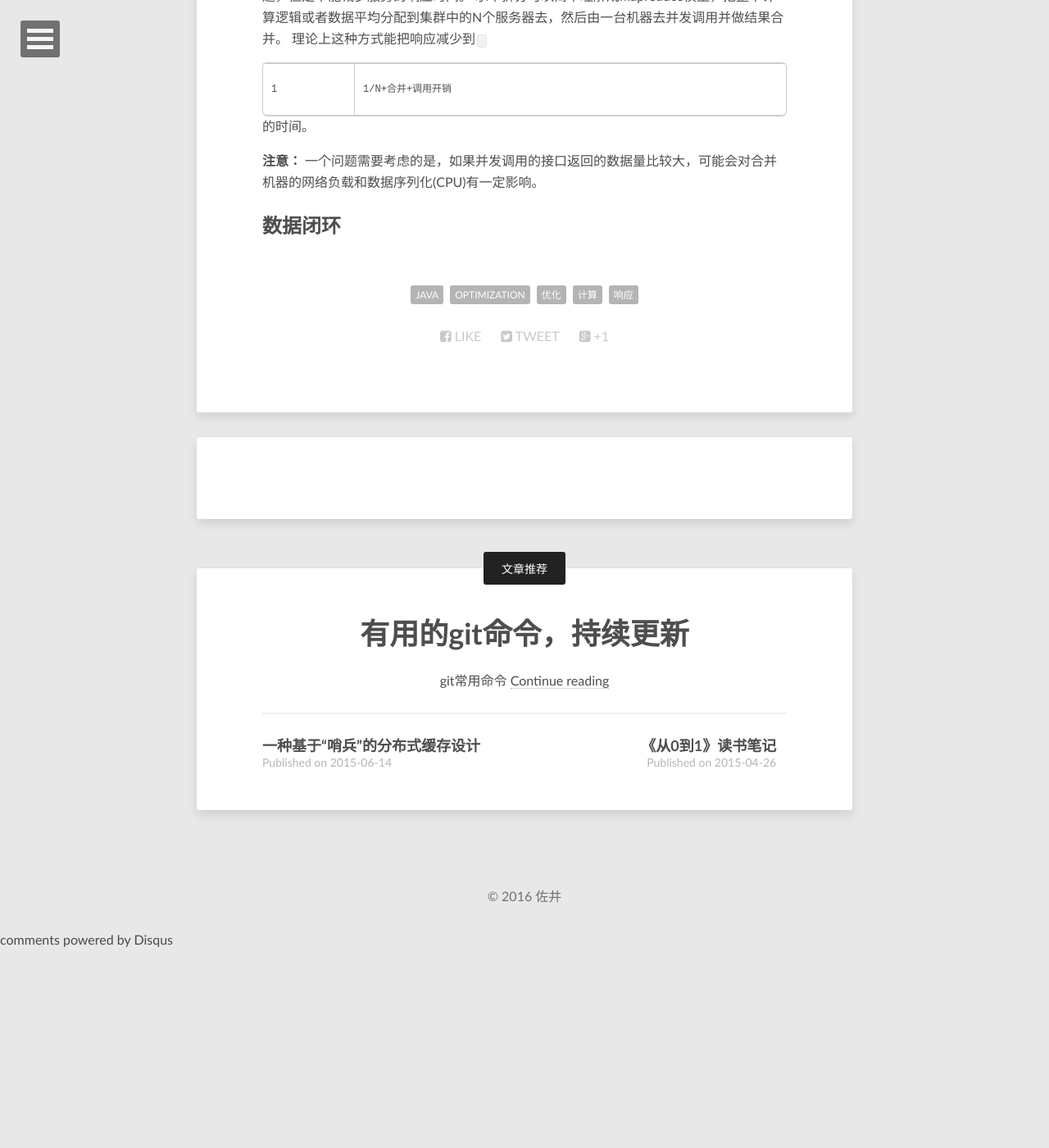
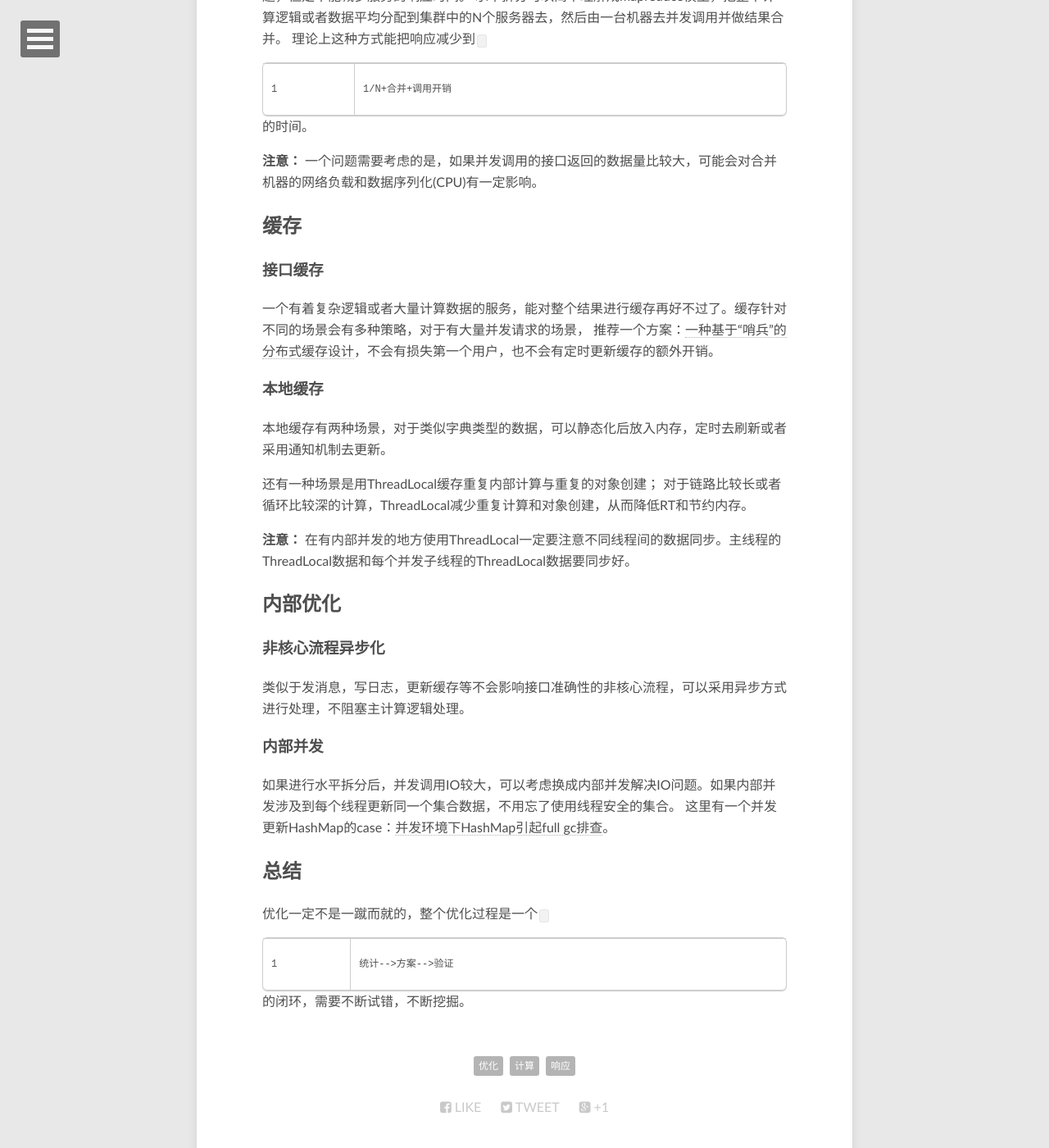
Before and after one commit to lichengwu/lichengwu.github.com, a Jekyll site: the page built from _posts/optimization/2016-03-12-how-to-reduce-the-computational-response-time.md, in a window 1280 px wide and 1400 px high, scrolled down 923 px. Shown: the whole window at 82% size. Built offline with Jekyll 4.4.1, drawn with Linux system fonts in a browser that asks for light colours; comment, search, counter and statistics services are not loaded; before the commit the page ends 2078 px from its top, so only the background shows below that; some of the changed text lies outside the part shown.

Commit message:
Update 2016-03-12-how-to-reduce-the-computational-response-time.md

```diff
--- a/_posts/optimization/2016-03-12-how-to-reduce-the-computational-response-time.md
+++ b/_posts/optimization/2016-03-12-how-to-reduce-the-computational-response-time.md
@@ -1,10 +1,10 @@
 ---
 layout: post
-title: "如何减少计算响应时间"
-description: "第二次在并发环境下被HashMap坑"
+title: "如何减少接口响应时间"
+description: "接口优化"
 category: optimization
 subhead: ''
-tags: [java,optimization,优化,计算,响应]
+tags: [优化,计算,响应]
 ---
 
 > Premature optimization is the root of all evil.
@@ -17,8 +17,8 @@ tags: [java,optimization,优化,计算,响应]
 
 ## 接口拆分
 
+### 接口垂直拆分
 
-### 接口垂直拆分
 垂直拆分可以简单理解为微服务化，把一个大而复杂的服务拆分成多个相互独立，职能单一的服务，单独部署。
 更细粒度拆分的好处是，能对某个具体的微服务进行特性优化，以最大的投入产出比来解决整个服务的性能。
 最容易想到的优化办法是把某个对整体性能有决定性影响的微服务接口进行水平扩容。
@@ -27,10 +27,35 @@ tags: [java,optimization,优化,计算,响应]
 **注意:** 拆分后必定会增加外部接口调用，多少会有些额外开销，但是对于有限几个调用，拆分的还是值得的。
 
 ### 接口水平拆分
+
 这里说的水平拆分一定不是把一个服务接口部署更多份，因为这样只能解决服务的容量问题，但是不能减少服务的响应时间。
 水平拆分可以简单理解成mapreduce模型，把整个计算逻辑或者数据平均分配到集群中的N个服务器去，然后由一台机器去并发调用并做结果合并。
 理论上这种方式能把响应减少到`1/N+合并+调用开销`的时间。
 
 **注意：** 一个问题需要考虑的是，如果并发调用的接口返回的数据量比较大，可能会对合并机器的网络负载和数据序列化(CPU)有一定影响。
 
-## 数据闭环
+## 缓存
+
+### 接口缓存
+一个有着复杂逻辑或者大量计算数据的服务，能对整个结果进行缓存再好不过了。缓存针对不同的场景会有多种策略，对于有大量并发请求的场景，
+推荐一个方案：[一种基于“哨兵”的分布式缓存设计](http://blog.lichengwu.cn/architecture/2015/06/14/distributed-cache)，不会有损失第一个用户，也不会有定时更新缓存的额外开销。
+
+### 本地缓存
+本地缓存有两种场景，对于类似字典类型的数据，可以静态化后放入内存，定时去刷新或者采用通知机制去更新。
+
+还有一种场景是用ThreadLocal缓存重复内部计算与重复的对象创建；
+对于链路比较长或者循环比较深的计算，ThreadLocal减少重复计算和对象创建，从而降低RT和节约内存。
+
+**注意：** 在有内部并发的地方使用ThreadLocal一定要注意不同线程间的数据同步。主线程的ThreadLocal数据和每个并发子线程的ThreadLocal数据要同步好。
+
+## 内部优化
+
+### 非核心流程异步化
+类似于发消息，写日志，更新缓存等不会影响接口准确性的非核心流程，可以采用异步方式进行处理，不阻塞主计算逻辑处理。
+
+### 内部并发
+如果进行水平拆分后，并发调用IO较大，可以考虑换成内部并发解决IO问题。如果内部并发涉及到每个线程更新同一个集合数据，不用忘了使用线程安全的集合。
+这里有一个并发更新HashMap的case：[并发环境下HashMap引起full gc排查](http://blog.lichengwu.cn/java/2015/04/06/case-of-hashmap-in-concurrency)。
+
+## 总结
+优化一定不是一蹴而就的，整个优化过程是一个`统计-->方案-->验证`的闭环，需要不断试错，不断挖掘。
```
